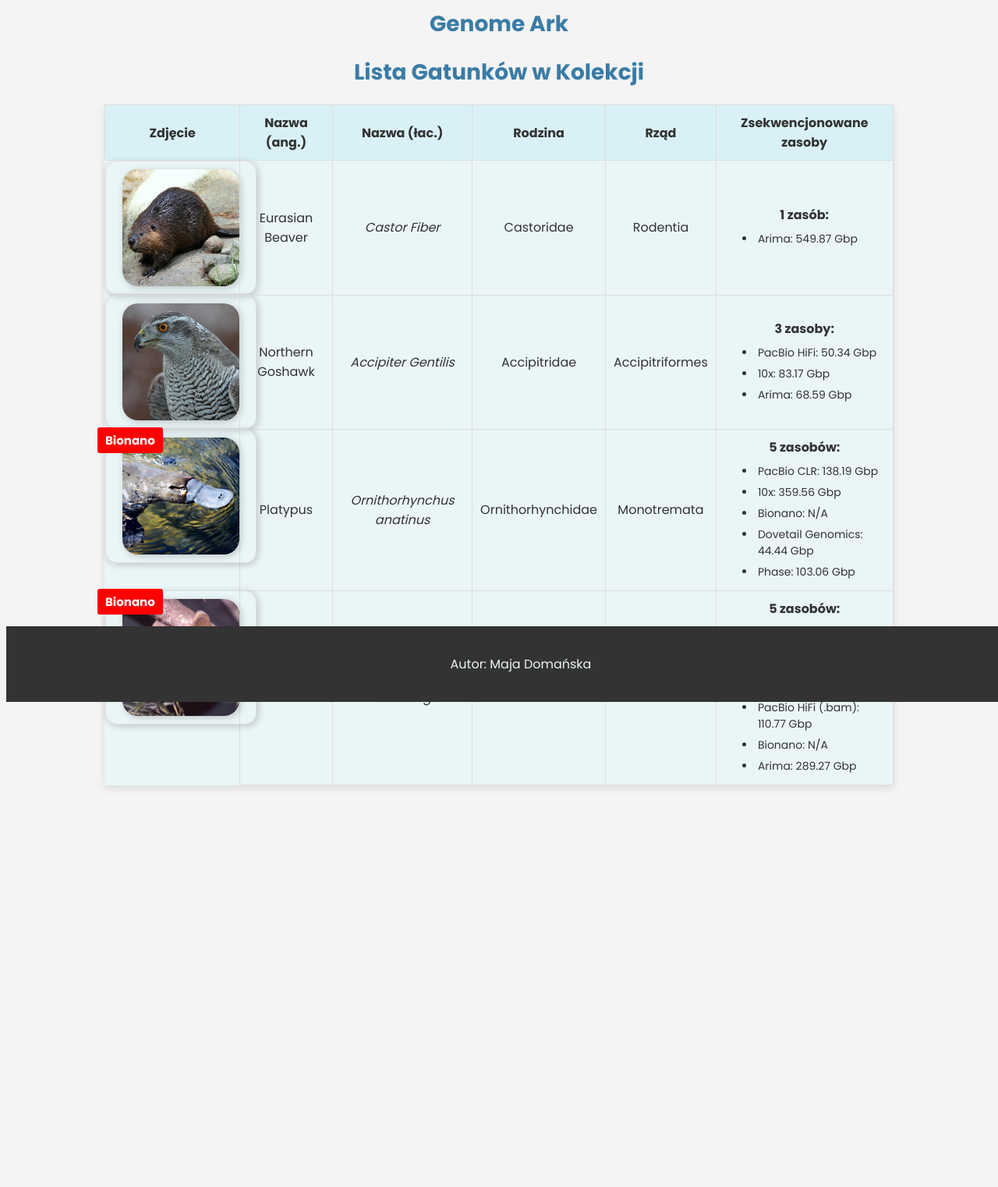
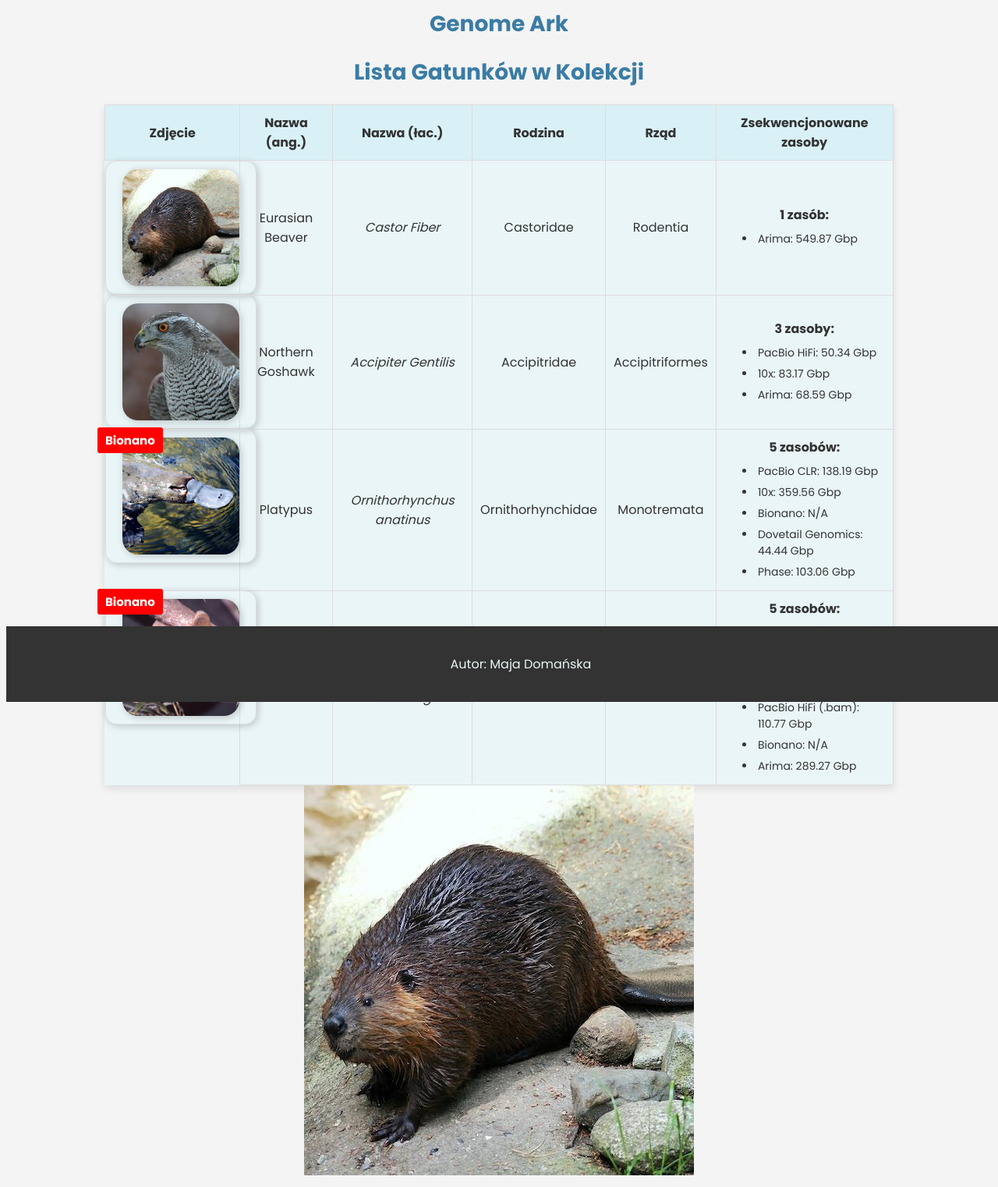
Before and after one commit to majadomanska/genome-ark, a Jekyll site: the page built from index.markdown, in a window 1280 px wide. Shown: the whole page at 78% size. Built offline with Jekyll 4.4.1, drawn with Linux system fonts in a browser that asks for light colours; before the commit the page ends 1015 px from its top, so only the background shows below that.

Commit message:
default.html

```diff
--- a/_layouts/default.html
+++ b/_layouts/default.html
@@ -14,6 +14,9 @@
     <main>
         {{ content }}
     </main>
+    <link rel="stylesheet" href="{{ site.baseurl }}/assets/css/main.css">
+    <img src="{{ site.baseurl }}/assets/img/castor_fiber.jpg">
+
 
 </body>
 </html>
```
